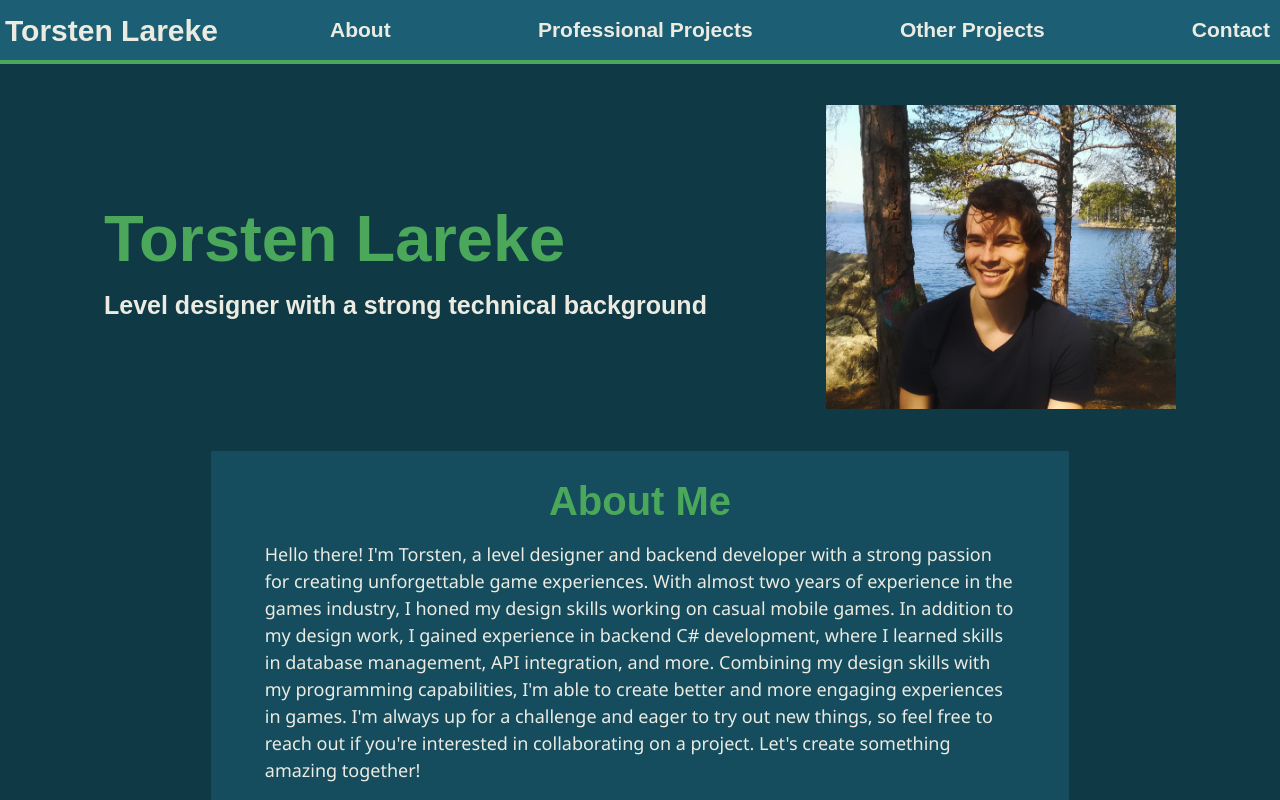
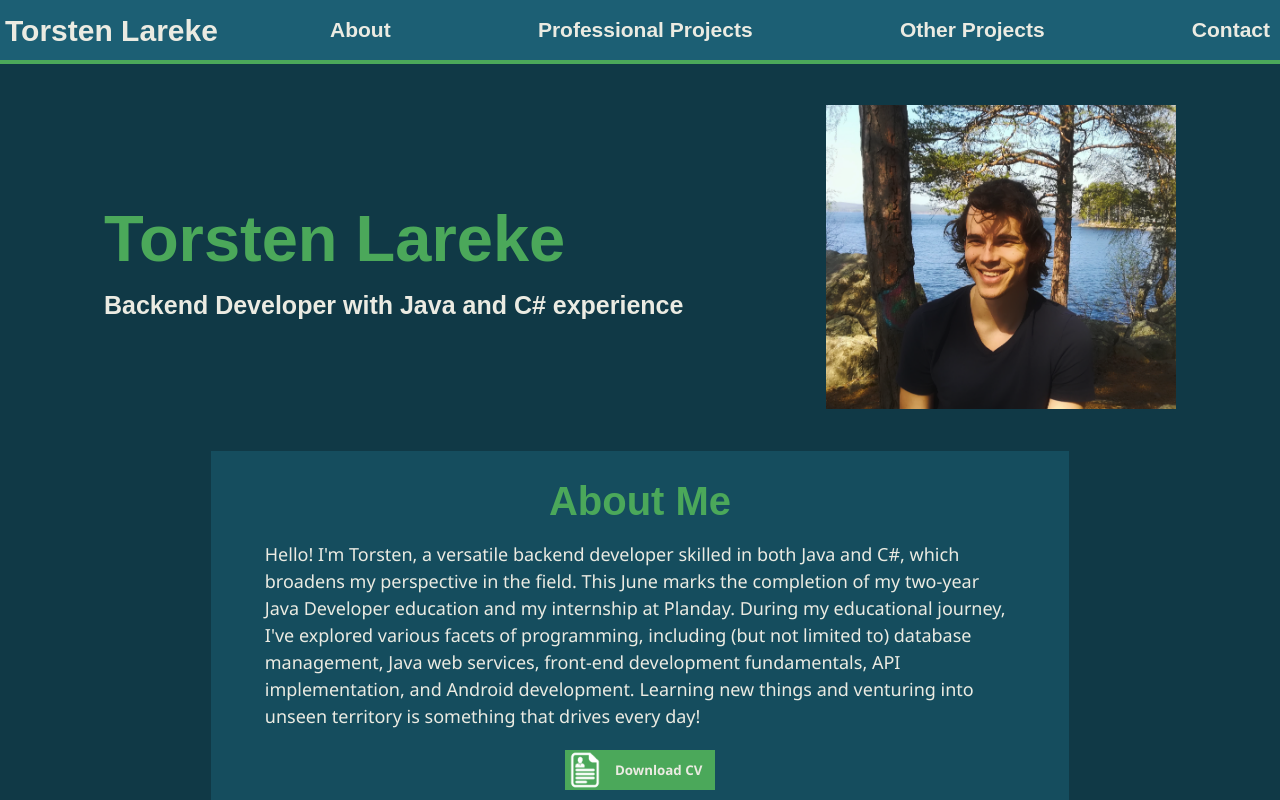
Before and after one commit to SirSalsa/dev-portfolio, a React (Vite) app: page / in a window 1280 px wide. Shown: the top 800 px of the page. Built offline with nearby package versions, Linux system fonts and the light colour scheme.

Commit message:
Update intro.tsx

```diff
--- a/src/modules/intro/intro.tsx
+++ b/src/modules/intro/intro.tsx
@@ -7,7 +7,7 @@ function Intro() {
         <div className="Intro_wrapper">
             <div id="title_container">
                 <h1>Torsten Lareke</h1>
-                <h2>Level designer with a strong technical background</h2>
+                <h2>Backend Developer with Java and C# experience</h2>
             </div>
             <div id="portrait_container">
                 <img src={portrait} alt="Portrait" />
@@ -15,11 +15,11 @@ function Intro() {
             <div id="desc_container">
                 <h2>About Me</h2>
                 <p>
-                    Hello there! I'm Torsten, a level designer and backend developer with a strong passion for creating unforgettable game experiences. With almost two years of experience in the games industry, I honed my design skills working on casual mobile games.
+                    Hello! I'm Torsten, a versatile backend developer skilled in both Java and C#, which broadens my perspective in the field. This June marks the completion of my two-year Java Developer education and my internship at Planday.
 
-                    In addition to my design work, I gained experience in backend C# development, where I learned skills in database management, API integration, and more. Combining my design skills with my programming capabilities, I'm able to create better and more engaging experiences in games.
+                    During my educational journey, I've explored various facets of programming, including (but not limited to) database management, Java web services, front-end development fundamentals, API implementation, and Android development.
 
-                    I'm always up for a challenge and eager to try out new things, so feel free to reach out if you're interested in collaborating on a project. Let's create something amazing together!
+                    Learning new things and venturing into unseen territory is something that drives every day!
                 </p>
                 <form id="cv_button_wrapper" target="_blank">
                     <button id="about_button" formAction="https://drive.google.com/file/d/1P1aOPR0MSWkPle1ylPtduyuIFQodQpId/view?usp=sharing">
```
